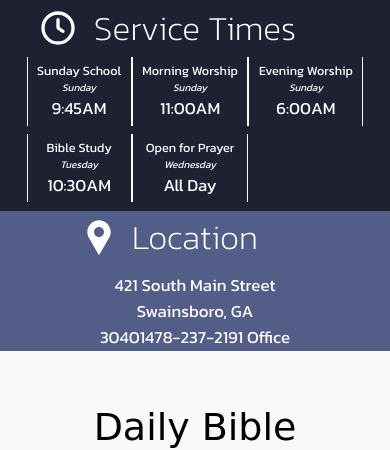
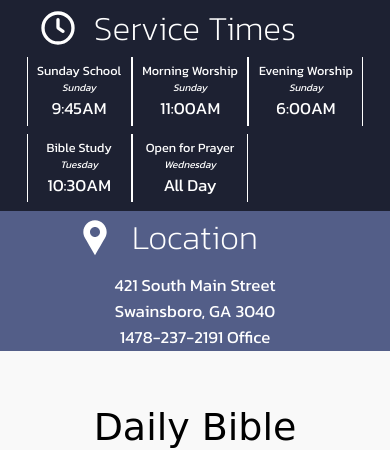
Before and after one commit to wbojczuk/CalvaryUnited-School-Proj, a PHP site: page / in a window 390 px wide. Shown: the part 845-1295 px from the top of the page. Run offline with PHP 8.4, Linux system fonts and the light colour scheme; some web fonts are replaced.

Commit message:
fixed some css styling

```diff
--- a/css/style.css
+++ b/css/style.css
@@ -376,6 +376,7 @@ footer{
     #locationSection h2{
         width: 100%;
         border-right: none;
+        padding-right: 0;
     }
     #locationSection h2::after{
         left:18%;
--- a/index.php
+++ b/index.php
@@ -78,8 +78,7 @@
     <section id="locationSection">
         <h2>Location</h2>
         <div class="location">
-            421 South Main Street <br> Swainsboro, GA <br>
-                30401478-237-2191 Office
+            421 South Main Street <br> Swainsboro, GA 3040 <br> 1478-237-2191 Office
         </div>
     </section>
 
```
